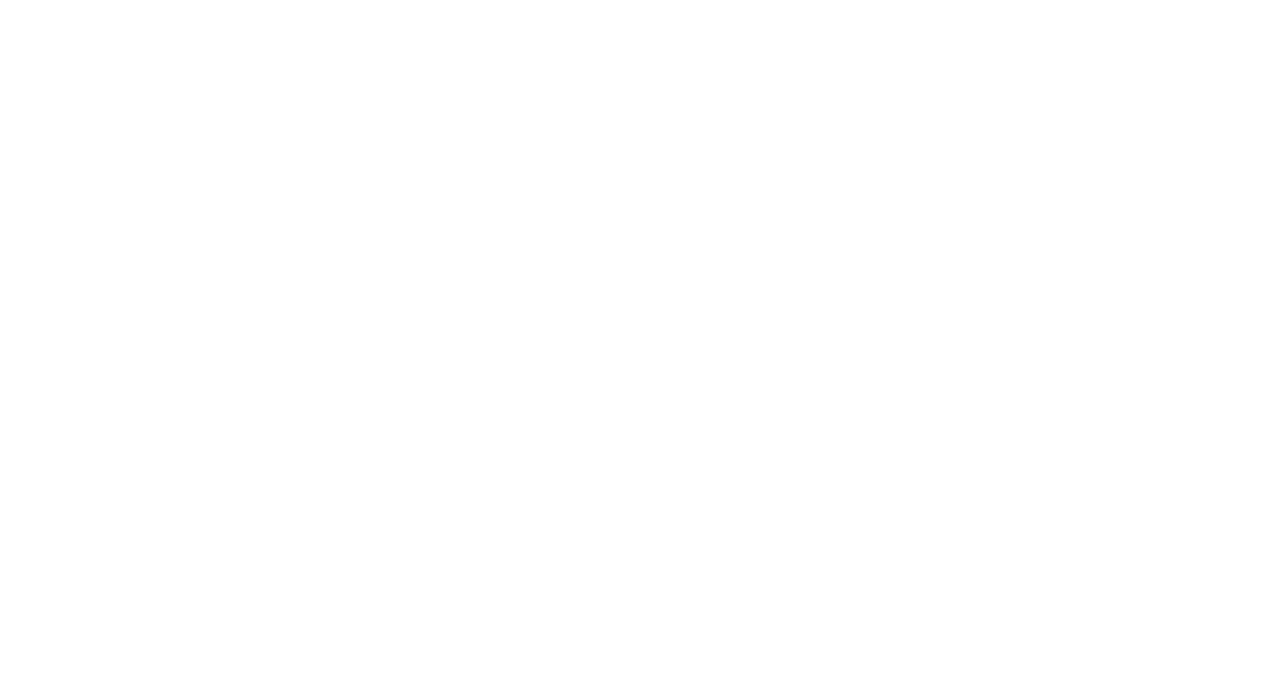
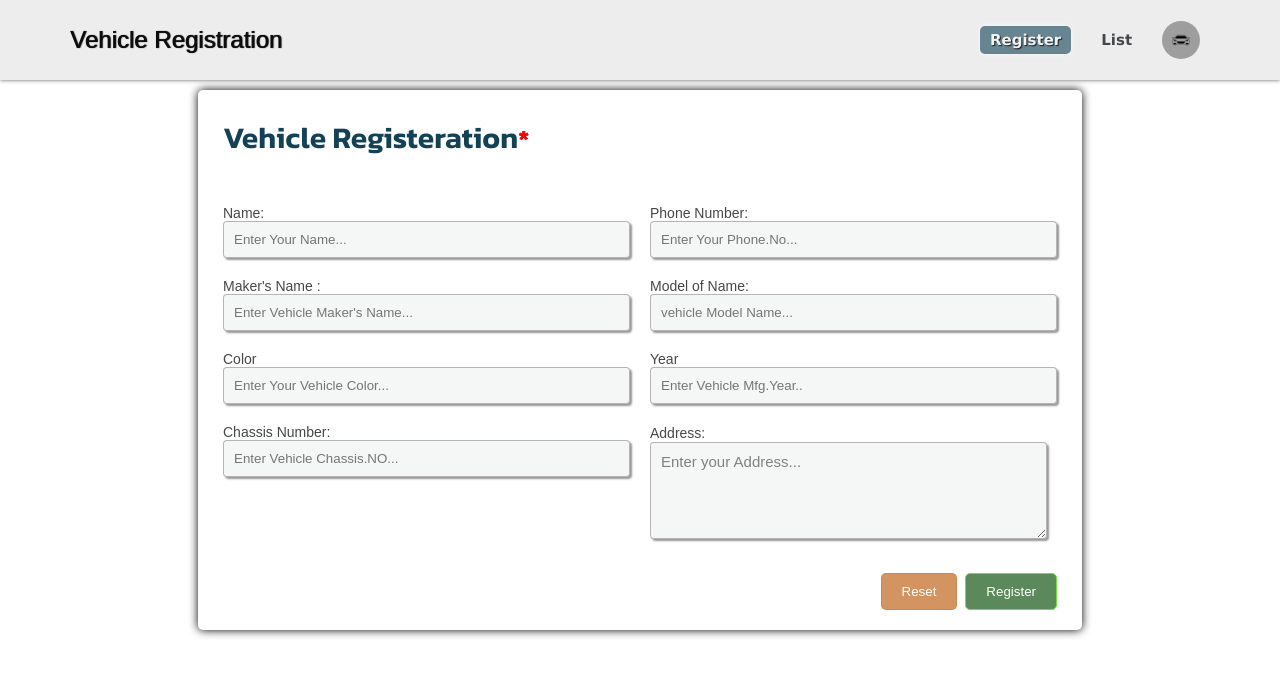
Before and after one commit to samarasam24/Vehicle-Registration--Crud, a React (Create React App) app: page /create-vehicle-details in a window 1280 px wide. Before the commit this address had no page. Shown: the top 676 px of the page. Built offline with nearby package versions, Linux system fonts and the light colour scheme; a web font is replaced by a local one.

Commit message:
Vehicle-registre-task

```diff
--- a/src/App.js
+++ b/src/App.js
@@ -1,18 +1,20 @@
 import { Provider } from 'react-redux';
 import { store } from './Pages/Reducer';
 import { ConnectedForm } from './Pages/RegisterForm';
-import { BrowserRouter,Routes,Route } from 'react-router-dom';
+import { BrowserRouter,Routes,Route,Navigate } from 'react-router-dom';
 import { TablePage } from './Pages/TablePage';
 import { EditPage } from './Pages/EditPage';
+import { Navbar } from './Pages/NavBar';
 function App() {
   return (
     <BrowserRouter>
        <Provider store={store}>
-
+       <Navbar/>
          <Routes>
-          <Route path='/' element={<ConnectedForm/>}/>
-          <Route path='/table' element={<TablePage/>}/>
-          <Route path='/editPage/:id' element={<EditPage/>}/>
+          <Route path='/' element={<Navigate to='/create-vehicle-details' />} />
+          <Route path='/create-vehicle-details' element={<ConnectedForm />} />
+          <Route path='/vehicle-details' element={<TablePage/>}/>
+          <Route path='/edit-vehicle-details?/:id' element={<EditPage/>}/>
          </Routes>
 
       </Provider>
--- a/src/PageStyles/NavBar.css
+++ b/src/PageStyles/NavBar.css
@@ -1,12 +1,9 @@
 nav{
     display: flex;
-    justify-content: space-around;
+    justify-content: space-between;
     align-items: center;
     height: 10vh;
-    /* background-color: #121212; */
-    background-color: #ededed7e;
-    /* background-color: #f6f6f6e4; */
-    /* box-shadow: 0px 3px 5px rgba(22, 21, 21, 0.399) !important; */
+    background-color: #ededed;
     box-shadow: 0px 0px 4px rgba(22, 21, 21, 0.696) !important;
     position: fixed;
     top: 0;
@@ -15,39 +12,50 @@ nav{
     z-index: 1000;
 }
 nav div{
+    margin-right: 80px;
     display: flex;
-    justify-content: space-around;
-    column-gap: 100px;
+    align-items: center;
+    justify-content: end;
+    column-gap: 20px;
+}
+img{
+    border-radius: 50%;
+    width: 7%;
+    height: 7%;
 }
 a{
     text-decoration: none;
     color: #45474B;
     font-weight: bolder !important;
-    font-size: 18px;
-    /* color: #ede8f5; */
+    font-size: 15px;
     font-weight: bold;
     font-family: 'Lucida Sans', 'Lucida Sans Regular', 'Lucida Grande', 'Lucida Sans Unicode', Geneva, Verdana, sans-serif;
     padding: 5px 10px;
 }
+.active-link{
+    border-radius: 5px;
+    background-color: #426778c7;
+    text-shadow: 1px 1px 1px rgb(29, 28, 28);
+    box-shadow: 0px 0px 4px rgb(250, 249, 249);
+    color: #f1f3f2;
+}
 a:hover{
     border-radius: 5px;
     background-color: #426778;
-    /* background-color: rgb(222, 128, 33); */
-    /* text-shadow: 1px 1px 3px black; */
     text-shadow: 1px 1px 1px rgb(29, 28, 28);
     box-shadow: 0px 0px 4px rgb(11, 11, 11);
     color: #f1f2f3;
 }
+.deactive-link{
+    display: none;
+}
 .logobrand{
-    /* position: absolute; */
-    /* text-shadow: 1px 1px 3px black; */
     text-shadow: 1px 0px 1px black;
     font-family: "Poetsen One", sans-serif;
     font-weight: 400;
     top: -1%;
     z-index: 4;
-    /* color: rgb(238, 154, 94); */
-    /* color: #45413c; */
+    margin-left: 70px;
     color:#0d0d0d;
 }
 
--- a/src/PageStyles/RegForm.css
+++ b/src/PageStyles/RegForm.css
@@ -1,38 +1,33 @@
 .form-container{
     display: flex;
     flex-direction: column;
-    /* padding-top: 40px; */
     align-items: center;
     min-height: 100vh;
-    /* background-color: #9393941f; */
-
     background-color: #ffffff;
 }
 body{
     overflow-x: hidden;
 }
 .formHead{
-    /* margin-top:80px; */
-    /* color: #d67b64;  */
     grid-column:  span 2 ;
-    place-self: center;
-    /* color: #493530; */
     color: #134156;
     font-size: 30px;
     font-weight: 600;
     font-family: "Kanit", sans-serif !important;
+}
+#starStyle{
+    color: rgba(255, 0, 0, 0.925) !important;
+    font-size: 26px;
 }
 .flex{
     display: flex;
     flex-direction: column;
 }
 label{
-    /* color: white; */
     color:rgba(0, 0, 0, 0.727);
     font-family: "Poetsen One", sans-serif;
     font-weight: 100;
     font-size: 14px;
-    /* text-shadow: 1px 1px 3px rgb(8, 8, 8); */
 }
 .form{
     display: grid;
@@ -45,19 +40,31 @@ label{
     gap: 20px;
     box-shadow: 0px 0px 10px black;
     background-color: #ffffff;
-    /* background-color: #f6f9fa; */
-    /* border: 1px solid rgb(222, 221, 221); */
     margin-bottom:10px;
+}
+.btn-container-form{
+    place-self: end;
+    grid-column: span 2;
 }
 .button{
     margin-top: 10px;
+    margin-left: 8px;
     padding: 10px 20px;
     border-radius: 5px;
     border: 1px solid rgb(110, 224, 54);
-    place-self: center;
-    grid-column: span 2;
     background-color: rgba(20, 85, 20, 0.696);
     color: white;
+}
+.resetbtn{
+    padding: 10px 20px;
+    border-radius: 5px;
+    border: 1px solid rgba(192, 102, 29, 0.301);
+    background-color: rgba(192, 102, 29, 0.696);
+    color: white;
+}
+.resetbtn:hover{
+    background-color:  rgba(209, 101, 13, 0.884);
+    text-shadow: 1px 1px 3px black;
 }
 .button:hover{
     background-color: rgb(4, 93, 4);
@@ -70,17 +77,36 @@ label{
 }
 input{
     border: none;
-    /* background-color: rgba(255, 255, 255, 0.107); */
     background-color: transparent;
-    /* color: rgba(255, 255, 255, 0.71); */
     border: 1px solid rgba(115, 113, 113, 0.491);
     box-shadow: 2px 2px 2px rgb(154, 150, 150);
     background-color: #1034450a;
     border-radius: 4px;
     color: rgb(49, 47, 47);
     padding: 10px;
-
-    /* border-bottom: 1px solid rgba(115, 113, 113, 0.491); */
+}
+.address-textarear{
+    border: none;
+    background-color: transparent;
+    border: 1px solid rgba(115, 113, 113, 0.491);
+    box-shadow: 2px 2px 2px rgb(154, 150, 150);
+    background-color: #1034450a;
+    border-radius: 4px;
+    color: rgb(49, 47, 47);
+    padding: 10px;
+    padding-right: 10px;
+}
+.address-textarear:focus{
+    outline: none;
+    border-radius: 4px;
+    box-shadow: 2px 2px 4px rgb(59, 58, 58);
+    background-color: #1034450a;
+}
+textarea::placeholder{
+  color: gray;
+  font-size: 15px;
+  font-weight: 500;
+  font-family:  sans-serif;
 }
 input:focus{
     outline: none;
@@ -92,7 +118,6 @@ span{
     color: #e43c09eb;
     font-size: 13px;
     text-shadow: 0px 0px 0px rgb(82, 81, 81);
-    font-family: "Montserrat", sans-serif !important;
 }
 
 
--- a/src/Pages/Action.js
+++ b/src/Pages/Action.js
@@ -103,6 +103,14 @@ export const HandleSubmit = (e) => {
 
 };
 
+
+export const ResetForm = (e) => {
+    e.preventDefault();
+    return {
+        type:'RESET'
+    };
+}
+
 export const VehicleDelete = (id) => {
 
 
--- a/src/Pages/EditPage.js
+++ b/src/Pages/EditPage.js
@@ -1,11 +1,10 @@
 import axios from 'axios';
 import { useNavigate, useParams } from 'react-router-dom';
 import { useDispatch } from 'react-redux';
-import { updateVehicle } from './Action';
+import {  updateVehicle } from './Action';
 import { useState,useEffect } from 'react';
 import '../PageStyles/EditPage.css';
-import { Navbar } from './NavBar';
-import { regexNumber,regexDate } from '../RegExp/RegExp';
+import { regexNumber,regexDate,regexCaps } from '../RegExp/RegExp';
 export function EditPage() {
 
     const { id } = useParams();
@@ -35,16 +34,29 @@ export function EditPage() {
     const validateForm = () => {
         const errors = {};
         if (!vehicle.ownerName) errors.nameError = "Name is required!";
-        if (!numberCheck) errors.phError = "Phone Number Should be 10 Digits!";
-        if (!vehicle.makerName) errors.makeError = "Make Name is required!";
-        if (!vehicle.modelName) errors.moError = "Model Name is required!";
+        if (!regexCaps.test(vehicle.ownerName)) errors.nameError = "Name must be alphabetic characters!";
+
+        if (!vehicle.phoneNumber) errors.phError = "Phone number is required!";
+        if (!numberCheck) errors.phError = "Phone number should be 10 sigits!";
+
+        if (!vehicle.makerName) errors.makeError = "Make same is required!";
+        if (!regexCaps.test(vehicle.makerName)) errors.makeError = "Maker name must be alphabetic characters!";
+
+        if (!vehicle.modelName) errors.moError = "Model same is required!";
+        if (!regexCaps.test(vehicle.modelName)) errors.moError = "Model name must be alphabetic characters!";
+
         if (!vehicle.colour) errors.colorError = "Color is required!";
+        if (!regexCaps.test(vehicle.colour)) errors.colorError = "Color must be alphabetic characters!";
+
         if (!yearCheck) errors.yearError = "Year is required!";
-        if (!vehicle.chassisNumber) errors.chassError = "Chassis Number is required!";
-        if (!vehicle.ownerAddress.street) errors.streetError = "Street is required!";
-        if (!vehicle.ownerAddress.city) errors.cityError = "City is required!";
-        if (!vehicle.ownerAddress.ownerState) errors.ownerStateError = "State is required!";
-        if (!vehicle.ownerAddress.country) errors.countryError = "Country is required!";
+
+        if (!vehicle.chassisNumber) errors.chassError = "Chassis number is required!";
+        if (regexNumber.test(vehicle.chassisNumber)) errors.chassError = "Chassis number should be number!";
+
+        if (!vehicle.ownerAddress.street) errors.streetError = "Address is required!";
+        // if (!vehicle.ownerAddress.city) errors.cityError = "City is required!";
+        // if (!vehicle.ownerAddress.ownerState) errors.ownerStateError = "State is required!";
+        // if (!vehicle.ownerAddress.country) errors.countryError = "Country is required!";
         return errors;
       };
 
@@ -69,6 +81,7 @@ export function EditPage() {
 
     const handleAddressChange = (e) => {
         const { name, value } = e.target;
+        console.log(name);
         setVehicle(prevState => ({
             ...prevState,
             ownerAddress: {
@@ -82,11 +95,12 @@ export function EditPage() {
         e.preventDefault();
         const errors = validateForm();
         setErrorMsg(errors);
+        console.log("hi");
         if (Object.keys(errors).length === 0) {
             axios.put(`https://65b1d9849bfb12f6eafc3b4b.mockapi.io/Vehicle-Registration/${id}`, vehicle)
             .then(() => {
                 dispatch(updateVehicle(vehicle));
-                navigate('/table');
+                navigate('/vehicle-details');
             })
             .catch(error => {
                 console.error('Failed to update vehicle:', error);
@@ -95,19 +109,23 @@ export function EditPage() {
 
 
     };
+    // const formReset = (e) => {
+    //     e.preventDefault();
+    //     dispatch(ResetForm(e));
+    // };
+
 
 
 
 
     return(
         <>
-        <Navbar/>
         <section className='editForm-container'>
 
 
 
             <form className='editForm' onSubmit={handleSubmit}>
-            <h1 className='editPageHead'>Edit Vehicle Details</h1>
+            <h1 className='editPageHead'>Edit Vehicle Details<span id='starStyle'>*</span></h1>
                 <div className='flex'>
                 <label>Name:</label>
                 <input
@@ -204,15 +222,23 @@ export function EditPage() {
                 <label>Address:</label>
                 <div className='address-field'>
 
-                   <input
-                   placeholder="street"
+                  <div>
+                  <textarea
+                   className='address-textarear'
+                   placeholder="Enter your Address..."
+                   rows={5}
+                   cols={45 }
                    type="text"
                    name="street"
                    value={vehicle.ownerAddress.street}
                    onChange={handleAddressChange}
                     />
+                    <br/>
                     {  errorMsg.streetError && <span>{ errorMsg.streetError}</span>}
-                   <input
+                    </div>
+
+
+                   {/* <input
                    placeholder="city"
                    type="text"
                    name="city"
@@ -236,14 +262,21 @@ export function EditPage() {
                    value={vehicle.ownerAddress.country}
                    onChange={handleAddressChange}
                     />
-                     { errorMsg.countryError  && <span>{errorMsg.countryError}</span>}
+                     { errorMsg.countryError  && <span>{errorMsg.countryError}</span>} */}
                 </div>
                 </div>
 
-                <button className='updateBtn'>
-                    Update
-                </button>
 
+                <div className='btn-container-form'>
+                    {/* <button className='resetbtn' onClick={ (e) => formReset(e)
+                    }>
+                        Reset
+                    </button> */}
+                    <button className='updateBtn'
+                    onClick={ (e) => handleSubmit(e)}>
+                        Update
+                    </button>
+                </div>
             </form>
 
         </section>
--- a/src/Pages/NavBar.js
+++ b/src/Pages/NavBar.js
@@ -1,4 +1,6 @@
 import '../PageStyles/NavBar.css';
+import { NavLink } from 'react-router-dom';
+import logo from '../images/f19e4f665f2c7528e72df51b28e660f7-removebg-preview.png'
 
 
 export function Navbar() {
@@ -12,8 +14,25 @@ export function Navbar() {
 
 
                <div>
-                 <a href='/'>Form</a>
-                 <a href='/table'>List</a>
+                <NavLink
+                  to="/create-vehicle-details"
+                  className={({ isActive }) => (isActive ? "active-link" : "")}
+                >
+                  Register
+                </NavLink>
+                <NavLink
+                  to="/vehicle-details"
+                  className={({ isActive }) => (isActive ? "active-link" : "")}
+                >
+                  List
+                </NavLink>
+                <NavLink
+                  to="/edit-vehicle-details?/:id"
+                  className={({ isActive }) => (isActive ? "active-link" : "deactive-link")}
+                >
+                 Edit
+                </NavLink>
+                 <img src={logo} alt='icon' />
                </div>
 
         </nav>
--- a/src/Pages/Reducer.js
+++ b/src/Pages/Reducer.js
@@ -171,7 +171,24 @@ function Reducer( state = initialValue,action ){
                     )
                     };
 
+            case 'RESET':
+                return {
+                    ...state,
+                ownerName:'',
+                ownerAddress:{
+                street:'',
+                ownerState:'',
+                city:'',
+                country:''
+                },
+                phoneNumber:'',
+                modelName:'',
+                makerName:'',
+                colour:'',
+                year:'',
+                chassisNumber:''
 
+                };
 
 
         default:
--- a/src/Pages/RegisterForm.js
+++ b/src/Pages/RegisterForm.js
@@ -1,11 +1,10 @@
 import { connect } from 'react-redux';
 import '../PageStyles/RegForm.css';
-import { MakeName, OwnerCity, OwnerCountry, OwnerName, OwnerState, OwnerStreet, PhoneNum,MakeModel,Year,Color,ChassisNumber, HandleSubmit } from './Action';
+import { MakeName , OwnerName, OwnerStreet, PhoneNum,MakeModel,Year,Color,ChassisNumber, HandleSubmit, ResetForm } from './Action';
 import { useDispatch } from 'react-redux';
 import { useNavigate } from 'react-router-dom';
-import { Navbar } from './NavBar';
 import { useState } from 'react';
-import { regexDate, regexNumber } from '../RegExp/RegExp';
+import { regexCaps, regexDate, regexNumber } from '../RegExp/RegExp';
 
 
 
@@ -29,19 +28,33 @@ function RegForm({Data}){
     const numberCheck = regexNumber.test(Data.phoneNumber);
     const yearCheck = regexDate.test(Data.year);
 
+
     const validateForm = () => {
         const errors = {};
+        if (!regexCaps.test(Data.ownerName)) errors.nameError = "Name must be alphabetic characters!";
         if (!Data.ownerName) errors.nameError = "Name is required!";
-        if (!numberCheck) errors.phError = "Phone Number Should be 10 Digits!";
-        if (!Data.makerName) errors.makeError = "Make Name is required!";
-        if (!Data.modelName) errors.moError = "Model Name is required!";
+
+        if (!numberCheck) errors.phError = "Phone number should be 10 digits!";
+        if (!Data.phoneNumber) errors.phError = "Phone number is required!";
+
+        if (!regexCaps.test(Data.makerName)) errors.makeError = "Maker name must be alphabetic characters!";
+        if (!Data.makerName) errors.makeError = "Make name is required!";
+
+        if (!regexCaps.test(Data.modelName)) errors.moError = "Model name must be alphabetic characters!";
+        if (!Data.modelName) errors.moError = "Model name is required!";
+
+        if (!regexCaps.test(Data.colour)) errors.colorError = "Color must be alphabetic characters!";
         if (!Data.colour) errors.colorError = "Color is required!";
+
         if (!yearCheck) errors.yearError = "Year is required!";
-        if (!Data.chassisNumber) errors.chassError = "Chassis Number is required!";
+
+        if (regexNumber.test(Data.chassisNumber)) errors.chassError = "Chassis number should be number!";
+        if (!Data.chassisNumber) errors.chassError = "Chassis number is required!";
+
         if (!Data.ownerAddress.street) errors.streetError = "Street is required!";
-        if (!Data.ownerAddress.city) errors.cityError = "City is required!";
-        if (!Data.ownerAddress.ownerState) errors.ownerStateError = "State is required!";
-        if (!Data.ownerAddress.country) errors.countryError = "Country is required!";
+        // if (!Data.ownerAddress.city) errors.cityError = "City is required!";
+        // if (!Data.ownerAddress.ownerState) errors.ownerStateError = "State is required!";
+        // if (!Data.ownerAddress.country) errors.countryError = "Country is required!";
         return errors;
       };
 
@@ -53,23 +66,26 @@ function RegForm({Data}){
         setErrorMsg(errors);
 
         if (Object.keys(errors).length === 0) {
-            navigate('/table');
+            navigate('/vehicle-details');
             dispatch( HandleSubmit(e) );
         };
 
     };
 
+    const formReset = (e) => {
+        e.preventDefault();
+        dispatch(ResetForm(e));
+    };
 
     return(
         <>
-        <Navbar/>
 
         <section className='form-container'>
 
 
 
             <form className='form'>
-                   <h1 className='formHead'> Register Form</h1>
+                   <h1 className='formHead'>Vehicle Registeration<span id='starStyle'>*</span></h1>
               <div className='flex'>
                 <label>Name:</label>
                 <input
@@ -141,6 +157,8 @@ function RegForm({Data}){
                 { errorMsg.yearError  && <span>{errorMsg.yearError}</span>}
                 </div>
 
+
+
                 <div className='flex'>
                 <label>Chassis Number:</label>
                 <input
@@ -149,21 +167,23 @@ function RegForm({Data}){
                 onChange={ (e) => dispatch( ChassisNumber(e) ) }/>
                 { errorMsg.chassError  && <span>{errorMsg.chassError}</span>}
                 </div>
-
                 <div >
-            <label>Address:</label>
+                <label>Address:</label>
                 <div className='address-field'>
 
                    <div>
-                   <input
-                   placeholder="street"
+                   <textarea
+                   className='address-textarear'
+                   rows={5}
+                   cols={45 }
+                   placeholder="Enter your Address..."
                    value={Data.ownerAddress.street}
                    onChange={ (e) => dispatch( OwnerStreet(e) ) }/>
                    <br/>
                    {  errorMsg.streetError && <span>{ errorMsg.streetError}</span>}
                    </div>
 
-                  <div>
+                  {/* <div>
                   <input
                    placeholder="city"
                    value={Data.ownerAddress.city}
@@ -171,9 +191,9 @@ function RegForm({Data}){
                    <br/>
                    { errorMsg.cityError  && <span>{errorMsg.cityError}</span>}
 
-                  </div>
+                  </div> */}
 
-                  <div>
+                  {/* <div>
                   <input
                    placeholder="state"
                    value={
@@ -181,22 +201,36 @@ function RegForm({Data}){
                    onChange={ (e) => dispatch( OwnerState(e) ) }/>
                    <br/>
                    { errorMsg.ownerStateError  && <span>{errorMsg.ownerStateError}</span>}
-                  </div>
+                  </div> */}
 
-                   <div>
+                   {/* <div>
                    <input
                    placeholder="country"
                    value={Data.ownerAddress.country}
                    onChange={ (e) => dispatch( OwnerCountry(e) ) }/>
                    <br></br>
                    { errorMsg.countryError  && <span>{errorMsg.countryError}</span>}
-                   </div>
+                   </div> */}
+                   {/* <div className='pincode'>
+                   <input
+                   placeholder="pincode"
+                   value={Data.ownerAddress.country}
+                   onChange={ (e) => dispatch( OwnerCountry(e) ) }/>
+                   <br></br>
+                   { errorMsg.countryError  && <span>{errorMsg.countryError}</span>}
+                   </div> */}
                 </div>
-            </div>
+                </div>
+                <div className='btn-container-form'>
+                <button className='resetbtn' onClick={ (e) => formReset(e)
+                }>
+                    Reset
+                </button>
                 <button className='button' onClick={ (e) => FormHandleSubmit(e)
                 }>
                     Register
                 </button>
+                </div>
 
             </form>
 
--- a/src/RegExp/RegExp.js
+++ b/src/RegExp/RegExp.js
@@ -1,2 +1,3 @@
 export const regexNumber = /^\(?\d{3}\)?[-.\s]?\d{3}[-.\s]?\d{4}$/;
 export const regexDate = /^\d{4}$/;
+export const regexCaps = /^[a-zA-Z]+$/;
```
Also changed, not shown: src/PageStyles/EditPage.css (+1 -13 lines), src/PageStyles/TablePage.css (+0 -17 lines), src/Pages/TablePage.js (+7 -8 lines), src/images/f19e4f665f2c7528e72df51b28e660f7-removebg-preview.png (added).
